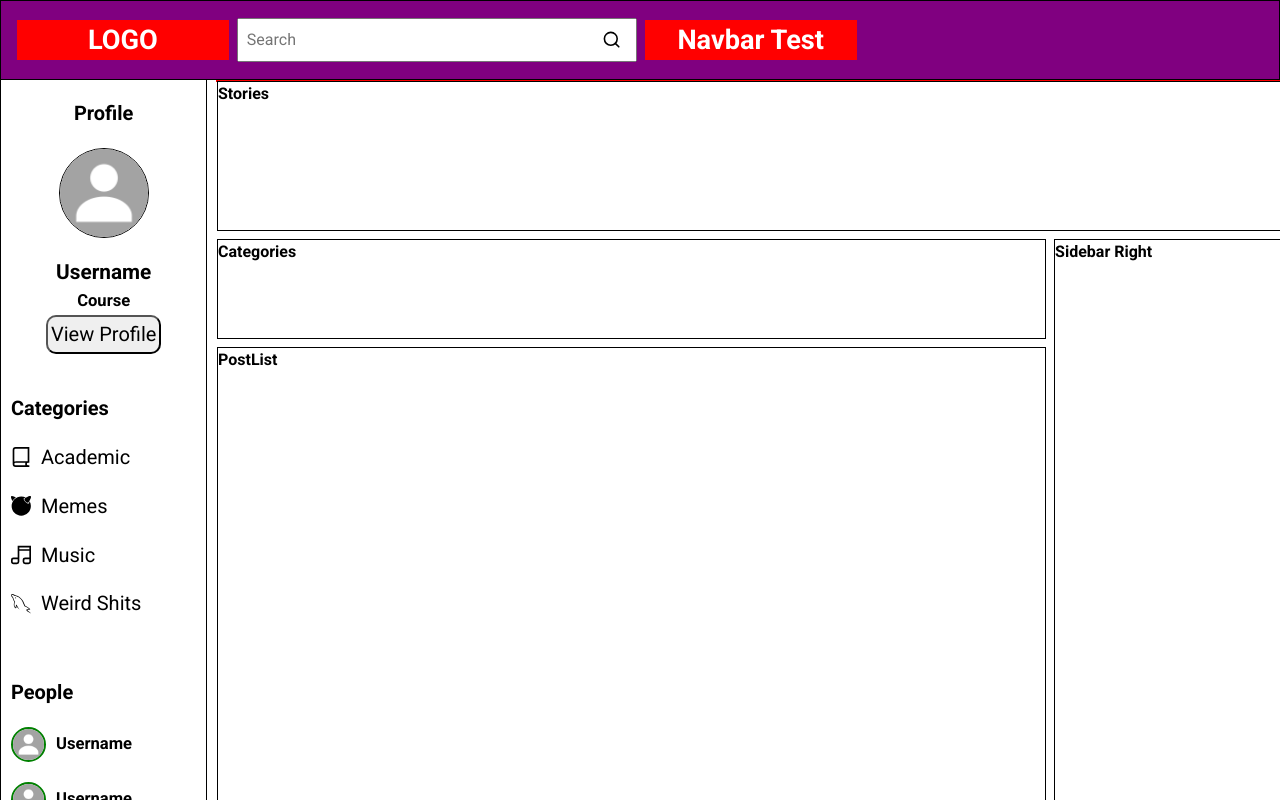
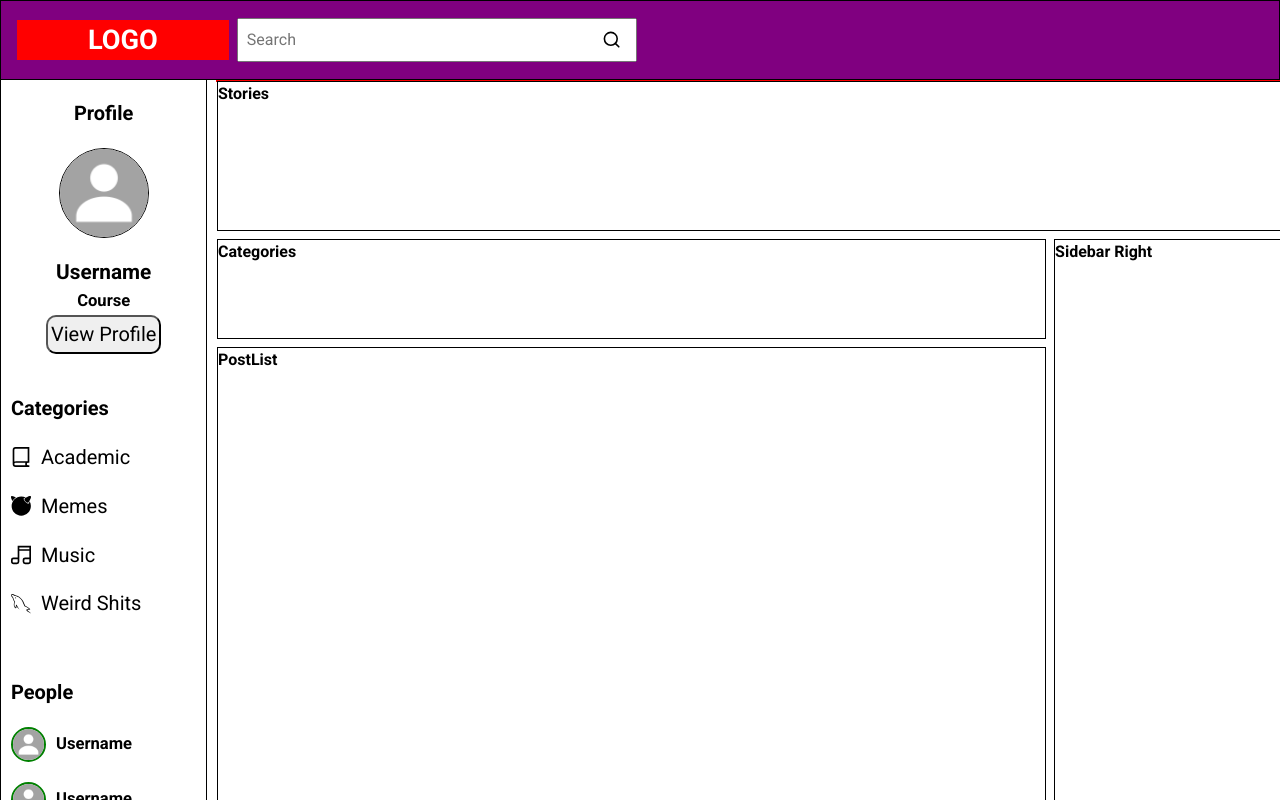
Before and after one commit to CarlConradDeclaro/newJS, a React (Vite) app in the folder frontend/: page / in a window 1280 px wide. Shown: the top 800 px of the page. Built offline with nearby package versions, Linux system fonts and the light colour scheme; a web font is replaced by a local one.

Commit message:
navbar final

```diff
--- a/frontend/src/components/Navbar/Navbar.jsx
+++ b/frontend/src/components/Navbar/Navbar.jsx
@@ -40,8 +40,6 @@ const Navbar = () => {
           </div>
         </form>
 
-         <BiMenu className="toggle-icon" onClick={toggle} />
-        <h1 className="logo">Navbar Test</h1>
     </header>
   )
 }
```
